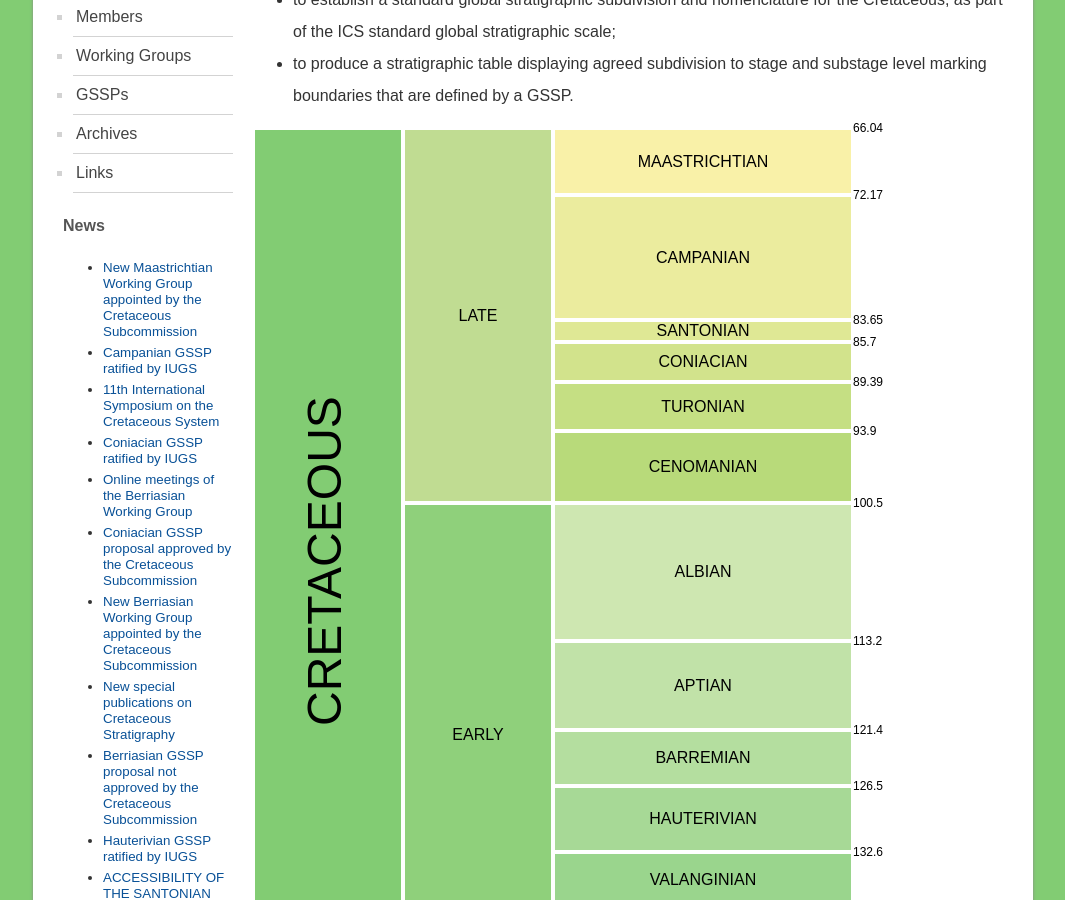
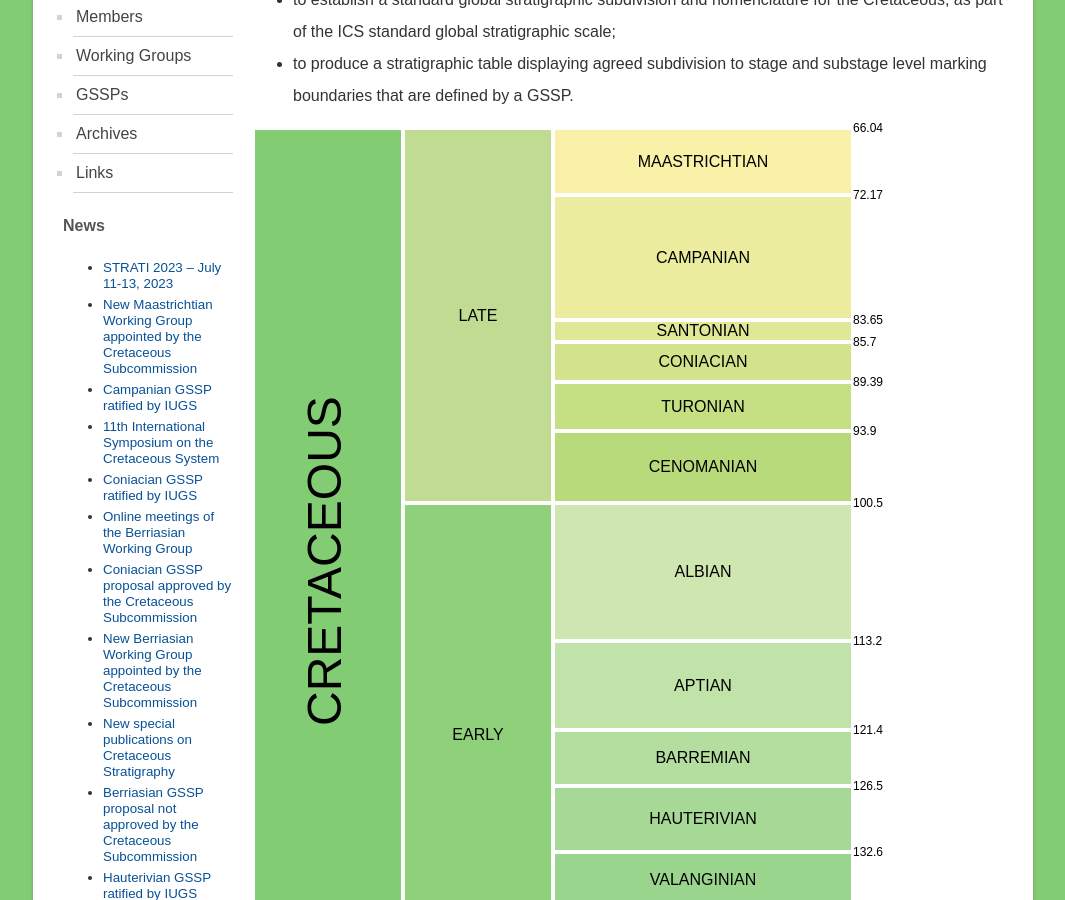
Before and after one commit to i-c-stratigraphy/subcommission-cretaceous, a Jekyll site: the page built from pages/index.md, in a window 1280 px wide and 900 px high, scrolled down 500 px. Shown: the whole window, without its empty margins (107-1172 px from the left). Built offline with Jekyll 4.4.1, drawn with Linux system fonts in a browser that asks for light colours.

Commit message:
Update menu.html

```diff
--- a/_includes/menu.html
+++ b/_includes/menu.html
@@ -38,6 +38,7 @@
 <div id="news">
     <h4>News</h4>
     <ul>
+          <li><a href="https://stratigraphy.org/subcommission-cretaceous/news/strati2023">STRATI 2023 – July 11-13, 2023</a></li>
         <li><a href="https://stratigraphy.org/subcommission-cretaceous/news/maastrichtian-wg">New Maastrichtian Working Group appointed by the Cretaceous Subcommission</a></li>
         <li><a href="https://stratigraphy.org/subcommission-cretaceous/news/campanian_gssp">Campanian GSSP ratified by IUGS</a></li>
         <li><a href="https://stratigraphy.org/subcommission-cretaceous/news/11-symposium">11th International Symposium on the Cretaceous System</a></li>
```
